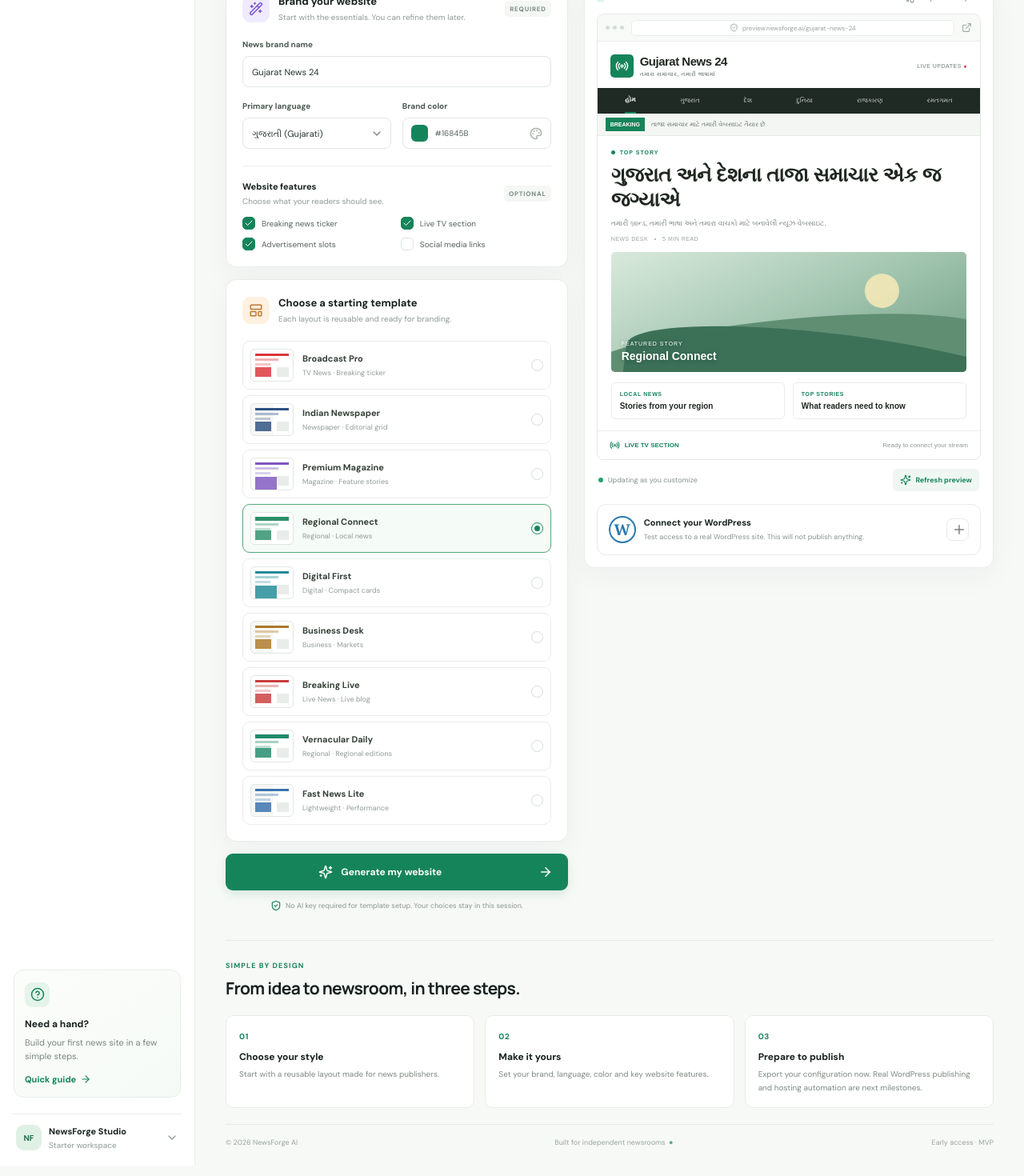
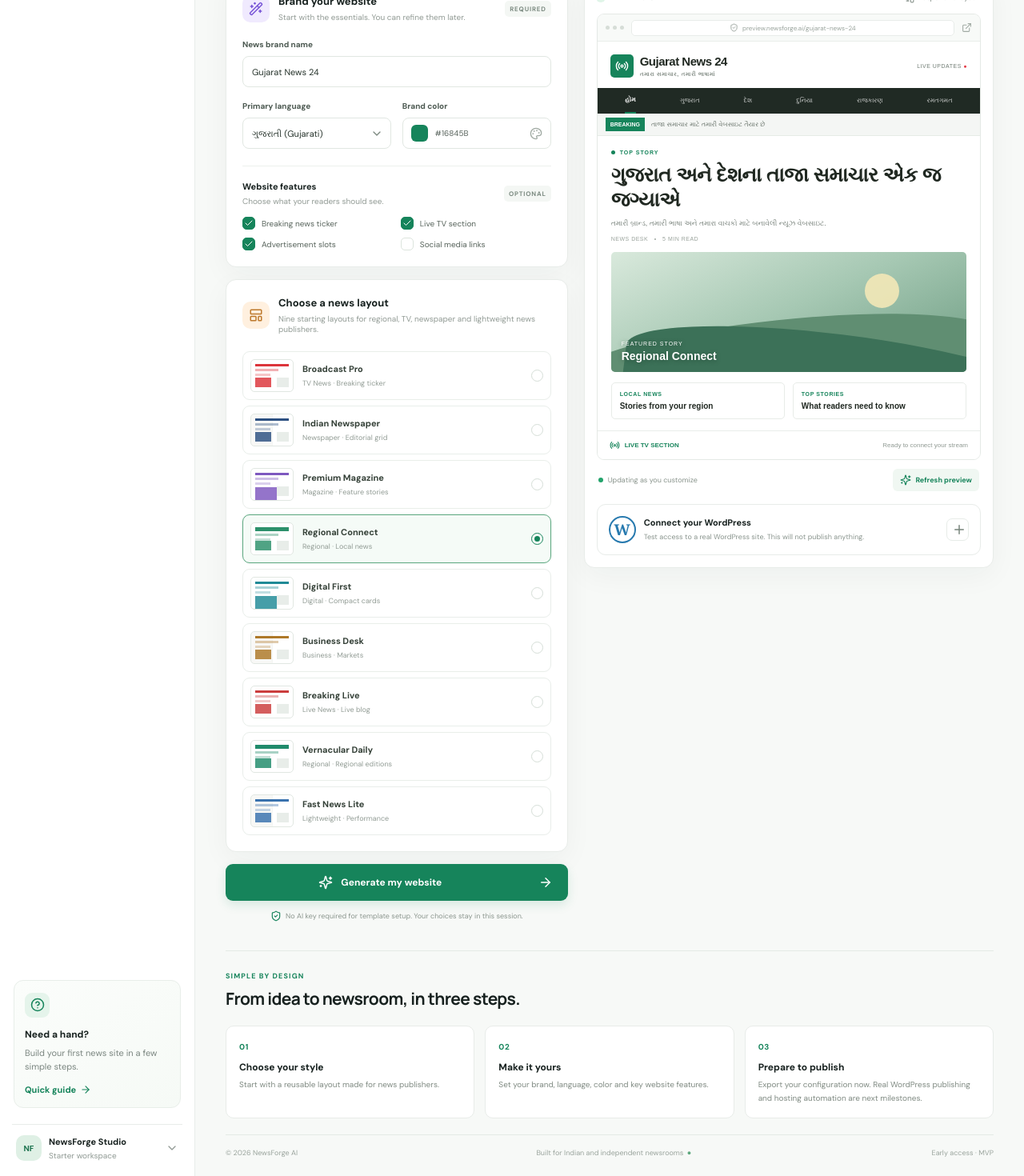
Before and after one commit to ShauryaJoshi1122/newsforge-ai, a Next.js app: page / in a window 1280 px wide. Shown: the part 313-1783 px from the top of the page at 80% size. Built offline with nearby package versions, Linux system fonts and the light colour scheme.

Commit message:
Harden response parsing and improve template selection UX

```diff
--- a/app/page.tsx
+++ b/app/page.tsx
@@ -29,7 +29,7 @@ export default function Home() {
     setGenerating(true); setError(""); setNotice("");
     try {
       const response = await fetch("/api/generate",{method:"POST",headers:{"Content-Type":"application/json"},body:JSON.stringify({siteName,language,templateId,primaryColor,features:enabled})});
-      const data = await response.json();
+      const data = await response.json().catch(() => ({}));
       if (!response.ok) throw new Error(data.error || "Could not generate configuration.");
       setConfig(data.config); setNotice("Your website configuration is ready. Preview it, then export the setup file.");
     } catch(e) { setError(e instanceof Error ? e.message : "Something went wrong."); }
@@ -40,13 +40,13 @@ export default function Home() {
     const blob = new Blob([JSON.stringify(config,null,2)],{type:"application/json"});
     const url = URL.createObjectURL(blob); const a = document.createElement("a");
     a.href=url; a.download=(siteName.toLowerCase().replace(/[^a-z0-9]+/g,"-").replace(/^-|-$/g,"") || "newsforge-site")+"-config.json";
-    a.click(); URL.revokeObjectURL(url);
+    a.click(); window.setTimeout(() => URL.revokeObjectURL(url), 1000);
   }
   async function testWordPress() {
     setWpBusy(true); setWpResult(""); setError("");
     try {
       const response = await fetch("/api/wordpress",{method:"POST",headers:{"Content-Type":"application/json"},body:JSON.stringify({siteUrl:wpUrl,username:wpUser,appPassword:wpPassword})});
-      const data = await response.json();
+      const data = await response.json().catch(() => ({}));
       if (!response.ok) throw new Error(data.error || "Connection failed.");
       setWpResult("Connected successfully as " + (data.user?.name || data.user?.slug || wpUser) + ". No content was changed.");
       setWpPassword("");
@@ -78,7 +78,7 @@ export default function Home() {
               <div className="feature-list">{features.map(f=><label key={f.id} className="feature-option"><input type="checkbox" checked={enabled.includes(f.id)} onChange={e=>setEnabled(old=>e.target.checked?[...old,f.id]:old.filter(x=>x!==f.id))}/><span className="custom-check"><Check size={12}/></span><span>{f.label}</span></label>)}</div>
             </section>
             <section className="panel" id="template-library">
-              <div className="panel-heading"><div className="panel-icon orange"><LayoutTemplate size={18}/></div><div><h2>Choose a starting template</h2><p>Each layout is reusable and ready for branding.</p></div></div>
+              <div className="panel-heading"><div className="panel-icon orange"><LayoutTemplate size={18}/></div><div><h2>Choose a news layout</h2><p>Nine starting layouts for regional, TV, newspaper and lightweight news publishers.</p></div></div>
               <div className="template-list">{templates.map(t=><button key={t.id} className={"template-option "+(templateId===t.id?"selected":"")} onClick={()=>{setTemplateId(t.id);if(primaryColor===selected.accent)setPrimaryColor(t.accent)}}><span className={"template-mini "+t.style} style={{"--accent":t.accent} as React.CSSProperties}><i/><i/><i/><b/><em/></span><span className="template-copy"><b>{t.name}</b><small>{t.category} · {t.tags[0]}</small></span><span className="radio-mark">{templateId===t.id&&<span/>}</span></button>)}</div>
             </section>
             <button className="generate-button" onClick={generate} disabled={generating||!siteName.trim()}>{generating?<LoaderCircle className="spin" size={18}/>:<Sparkles size={18}/>} {generating?"Generating configuration…":"Generate my website"} <ArrowRight size={18}/></button>
@@ -104,7 +104,7 @@ export default function Home() {
           </div>
         </div>
         <section className="how-section" id="how-it-works"><div><span className="eyebrow">SIMPLE BY DESIGN</span><h2>From idea to newsroom, in three steps.</h2></div><div className="how-cards"><article><span>01</span><h3>Choose your style</h3><p>Start with a reusable layout made for news publishers.</p></article><article><span>02</span><h3>Make it yours</h3><p>Set your brand, language, color and key website features.</p></article><article><span>03</span><h3>Prepare to publish</h3><p>Export your configuration now. Real WordPress publishing and hosting automation are next milestones.</p></article></div></section>
-        <footer className="footer"><span>© 2026 NewsForge AI</span><span>Built for independent newsrooms <span className="footer-heart">●</span></span><span>Early access · MVP</span></footer>
+        <footer className="footer"><span>© 2026 NewsForge AI</span><span>Built for Indian and independent newsrooms <span className="footer-heart">●</span></span><span>Early access · MVP</span></footer>
       </div>
     </section>
   </main>;
```
